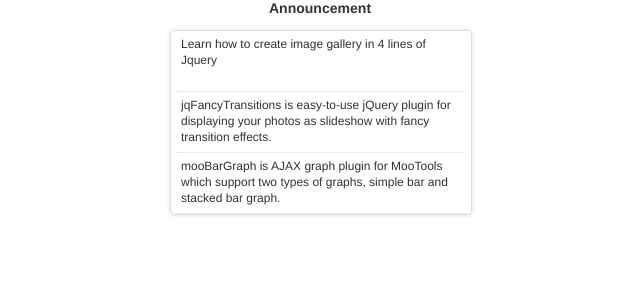
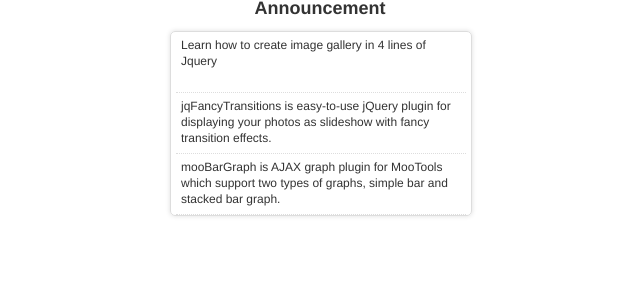
Before and after one commit to sherrytran/sherrytran.github.io, a Jekyll site: the page annoucement.html, which Jekyll copies as it is, in a window 1280 px wide. Shown: the top 300 px of the page, without its empty margins (320-960 px from the left). Built offline with Jekyll 4.4.1, drawn with Linux system fonts in a browser that asks for light colours; nearby versions of some CDN libraries; some web fonts are replaced; Markdown is read by kramdown in place of the engine named in the settings.

Commit message:
Fix some bug

```diff
--- a/annoucement.html
+++ b/annoucement.html
@@ -5,7 +5,7 @@
 
 
 <div id="page">
-	<center><h3>Announcement</h3></center>
+	<center><h2>Announcement</h2></center>
 	<ul id="ticker_02" class="ticker">
 		<li>
 			jqBarGraph is jQuery plugin that gives you freedom to easily display your data as graphs. There are three types of graphs: simple, multi and stacked.
--- a/css/pages/global.css
+++ b/css/pages/global.css
@@ -17,10 +17,7 @@
 
 }
 
-h1, h2 {
-	font-family: 'IM Fell DW Pica SC', Helvetica, Arial, sans-serif;
-	font-weight: normal;
-}
+
 
 h1 {
 	font-size: 35px;
@@ -34,10 +31,7 @@
 	color: #333;
 	text-align: center;
 }
-h2{
-	text-align: right;
-	padding: 10px 0px;
-}
+
 
 .bar {
 	background-color: #111;
```
